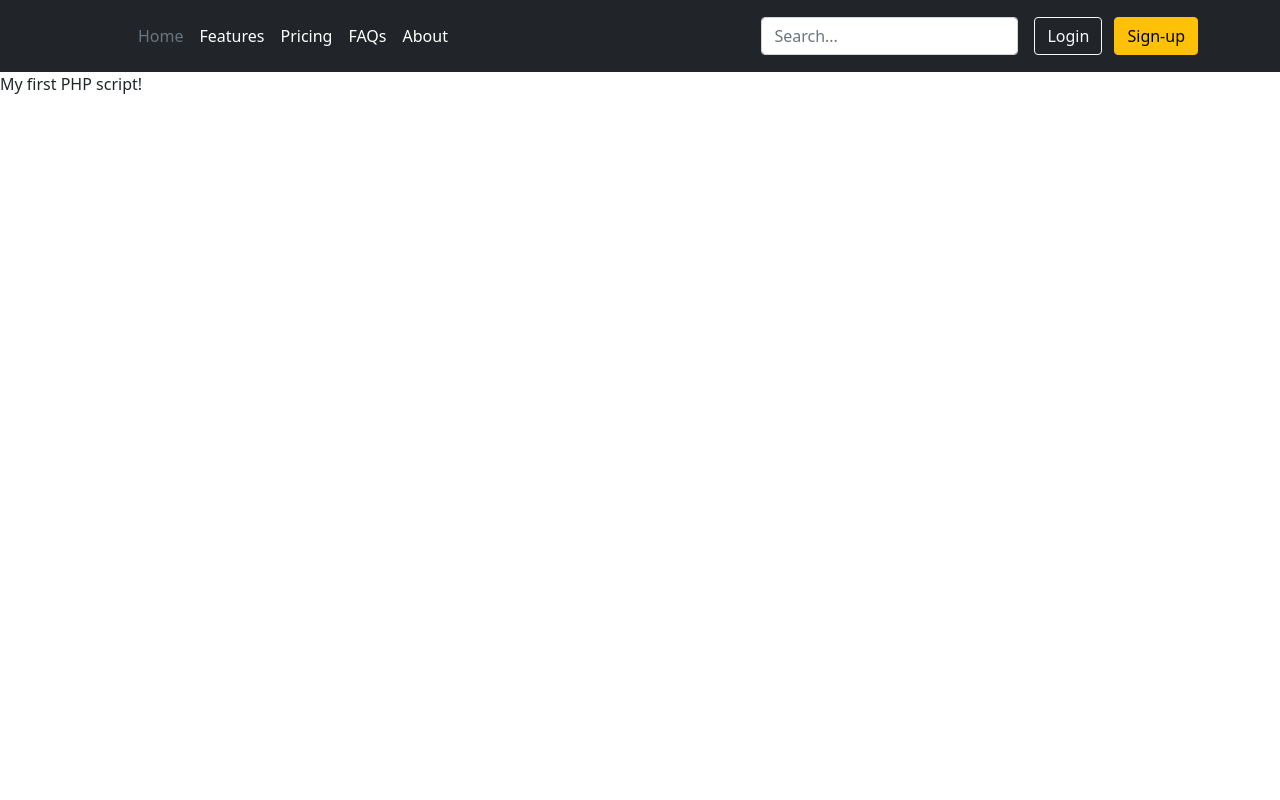
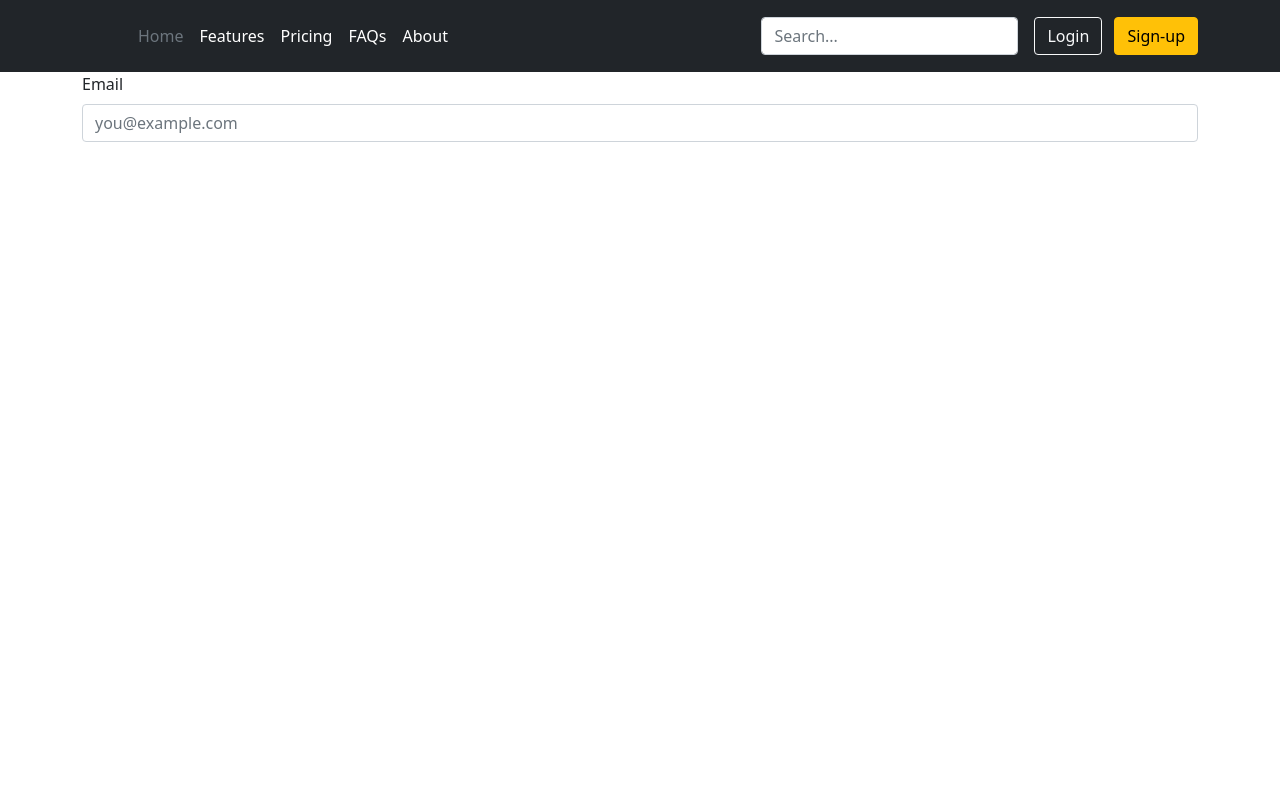
Before and after one commit to davidelomundo/InstantFlow, a PHP site: page / in a window 1280 px wide. Run offline with PHP 8.4, Linux system fonts and the light colour scheme; tables that the repository leaves empty or names only in its code hold one stand-in row (values such as "Sample post").

Commit message:
Applicato PDO

```diff
--- a/includes/connection.php
+++ b/includes/connection.php
@@ -5,10 +5,24 @@ try {
     $dbname = "instantflow";
     $user = "root";
     $pass = "";
-    $db = new PDO ("mysql:host=$hostname;dbname=$dbname", $user, $pass);
+    $connessione = new PDO ("mysql:host=$hostname;dbname=$dbname", $user, $pass);
 } catch (PDOException $e) {
     echo "Errore: " . $e->getMessage();
     die();
 }
 
+/*
+    $dbHost="localhost";
+    $dbUserName="root";
+    $dbPasswordName="";
+    $dbName="instantflow";
+
+    $connessione=mysqli_connect($dbHost, $dbUserName, $dbPasswordName, $dbName);
+    $database=mysqli_select_db($connessione, $dbName);
+
+    // Check connection
+    if (!$connessione) {
+        die("Connection failed: " . mysqli_connect_error());
+    }
+    */
 ?>
--- a/index.php
+++ b/index.php
@@ -1,10 +1,27 @@
 <?php
 require_once 'includes/navbar.php';
 require_once 'includes/header.php';
+require_once 'includes/connection.php';
 ?>
 
 
 <?php
-echo "My first PHP script!";
-//test
+
+$tmp = 'SELECT * FROM utenti;';
+
+$risultato=$connessione->query($tmp);
+$rows = $risultato->fetchAll(PDO::FETCH_NUM);
+
+foreach($rows as $row) {
+    //printf("$row[0] $row[1] $row[2] $row[3]\n");
+}
+
 ?>
+
+<div class="col-12 container">
+    <label for="email" class="form-label">Email</label>
+    <input type="email" class="form-control" id="email" placeholder="you@example.com">
+    <div class="invalid-feedback">
+    Please enter a valid email address for shipping updates.
+    </div>
+</div>
```
